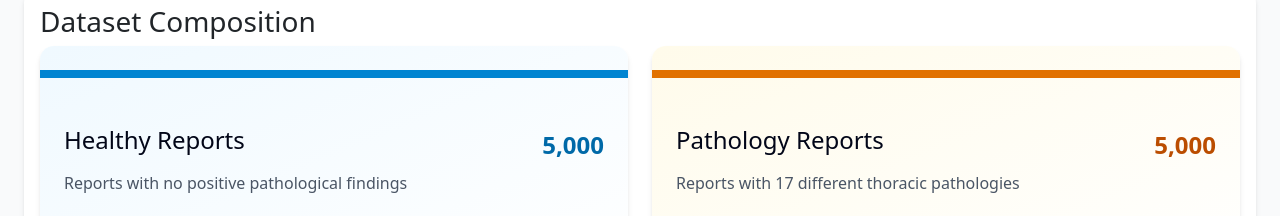
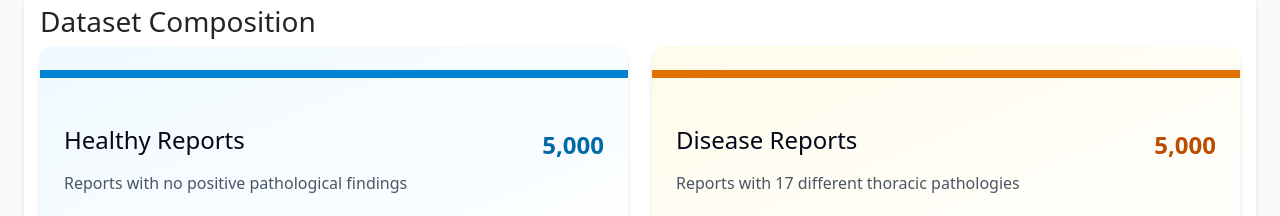
Before and after one commit to Penn-RAIL/chameleon, a React (Vite) app in the folder chameleon_frontend/: page / in a window 1280 px wide. Shown: the part 1060-1276 px from the top of the page. Built offline with nearby package versions, Linux system fonts and the light colour scheme; no server answers.

Commit message:
add google analytics

```diff
--- a/chameleon_frontend/package.json
+++ b/chameleon_frontend/package.json
@@ -28,6 +28,7 @@
     "react": "^19.1.0",
     "react-bootstrap": "^2.10.10",
     "react-dom": "^19.1.0",
+    "react-ga4": "^2.1.0",
     "react-google-recaptcha": "^3.1.0",
     "react-scroll": "^1.9.3",
     "tailwind-merge": "^3.3.0",
--- a/chameleon_frontend/src/App.tsx
+++ b/chameleon_frontend/src/App.tsx
@@ -1,8 +1,21 @@
 import './App.css'
 import 'bootstrap/dist/css/bootstrap.min.css';
 import ChameleonDataset from './components/chameleon-dataset';
+import { useEffect } from 'react';
+import ReactGA from 'react-ga4';
+
+const GOOGLE_ANALYTICS_TRACKING_ID = "G-F24QNGB66Y";
+// const GOOGLE_ANALYTICS_TRACKING_ID = "G-F24QNGB66Y";
+
 
 function App() {
+  useEffect(() => {
+    // Initialize Google Analytics
+    ReactGA.initialize(GOOGLE_ANALYTICS_TRACKING_ID);
+    // Log the first page load
+    ReactGA.send({ hitType: "pageview", page: window.location.pathname });
+  }, []);
+
   return (
     <>
       <ChameleonDataset />
--- a/chameleon_frontend/src/components/dataset-distribution.tsx
+++ b/chameleon_frontend/src/components/dataset-distribution.tsx
@@ -28,7 +28,7 @@ export function DatasetDistribution() {
           <div className="bg-amber-600 h-2"></div>
           <CardContent className="p-6">
             <div className="flex items-center justify-between mb-2">
-              <h4 className="text-xl font-semibold text-amber-700">Pathology Reports</h4>
+              <h4 className="text-xl font-semibold text-amber-700">Disease Reports</h4>
               <span className="text-2xl font-bold text-amber-700">5,000</span>
             </div>
             <p className="text-gray-600 mb-4">Reports with 17 different thoracic pathologies</p>
```
Also changed, not shown: 1 other file (tests, documents, lock files or other folders).
